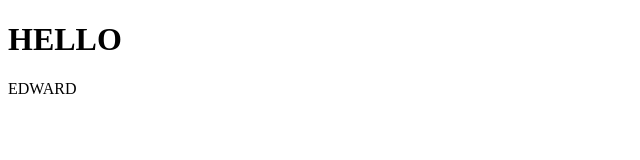
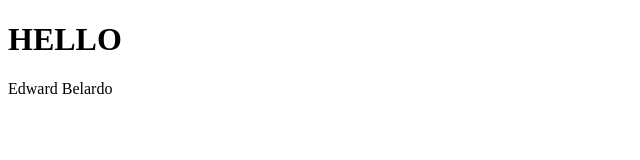
Before and after one commit to edwardaydreamer/VCSB6, a plain HTML site: page index.html in a window 1280 px wide. Shown: the full height of the page, 0-640 px from the left. Drawn offline with Linux system fonts and the light colour scheme.

Commit message:
Updated HTML Code

```diff
--- a/index.html
+++ b/index.html
@@ -4,7 +4,9 @@
 		<title>VCS Exercise</title>
 	</head>
 	<body>
-		<h1>HELLO</h1>
-		<p>EDWARD</p>
+		<div>
+			<h1>HELLO</h1>
+			<p>Edward Belardo</p>
+		</div>
 	</body>
 </html>
```
